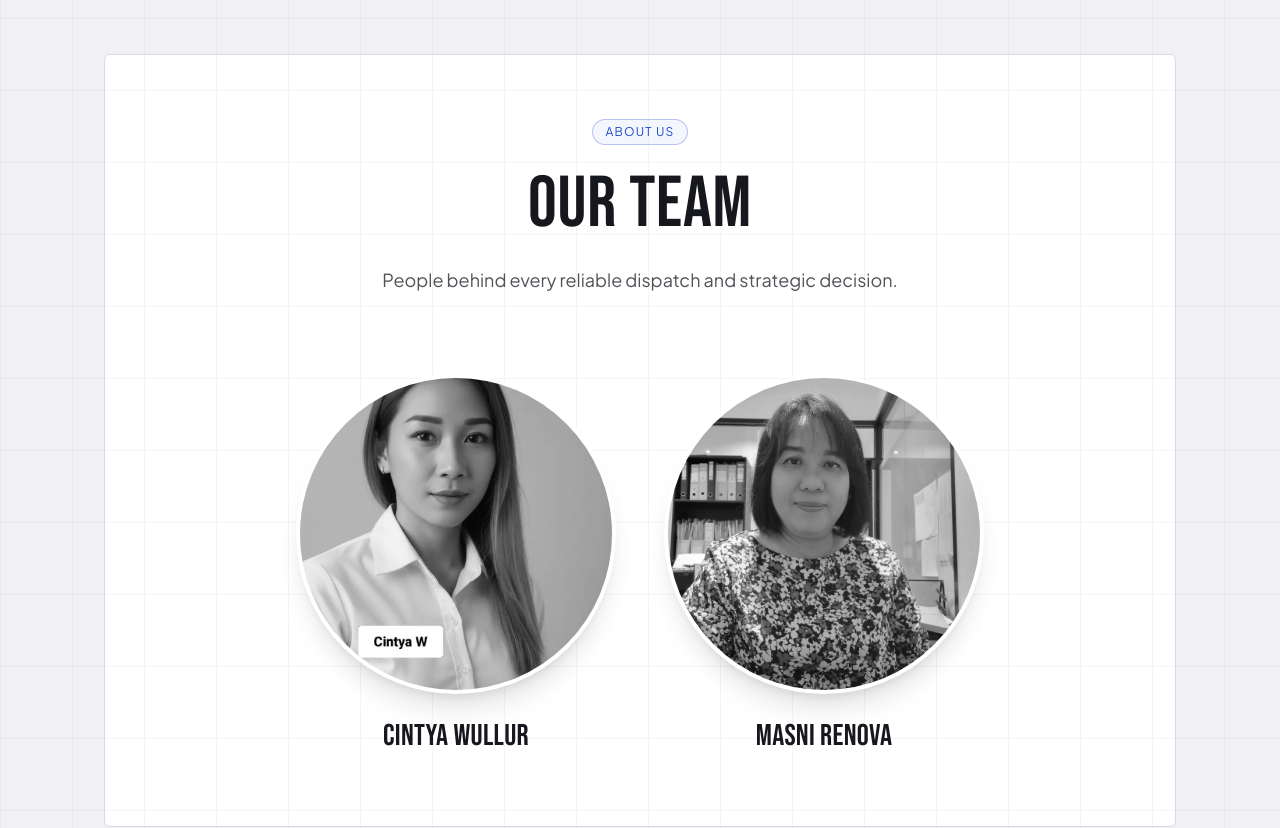
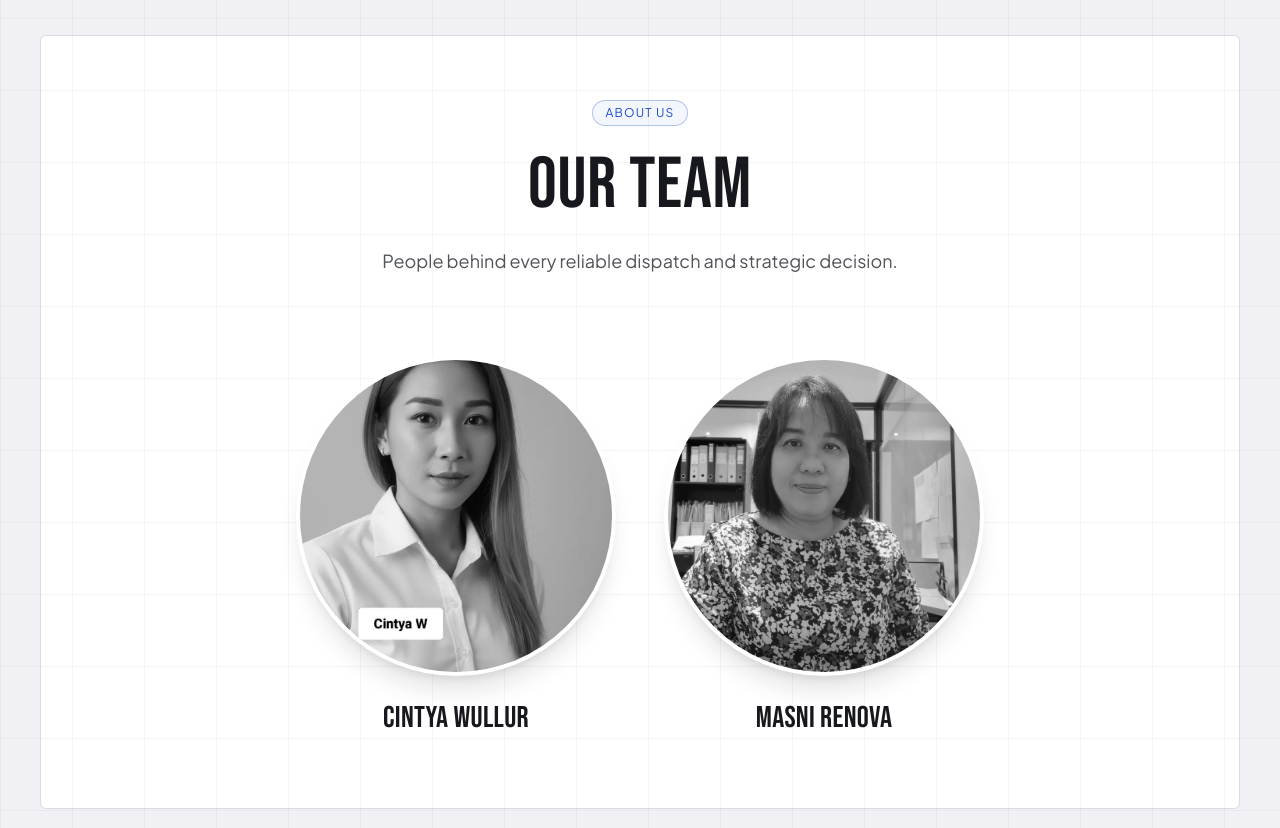
Before and after one commit to Programming-Tadulako/mbc-fe, a Next.js app: page / in a window 1280 px wide. Shown: the part 2790-3618 px from the top of the page. Built offline with nearby package versions, Linux system fonts and the light colour scheme.

Commit message:
feat: increase page content width

```diff
--- a/src/app/page.tsx
+++ b/src/app/page.tsx
@@ -2,7 +2,6 @@ import {
   FleetSection,
   HeroSection,
   RegistrySection,
-  ShowcaseSection,
   ValuesSection,
   SiteHeader,
   AboutSection,
@@ -45,7 +44,7 @@ export default function Home() {
           }),
         }}
       />
-      <main className="mx-auto flex w-full max-w-6xl flex-col gap-10 px-4 pt-5 pb-12 md:gap-14 md:px-8 lg:px-10">
+      <main className="mx-auto flex w-full max-w-7xl flex-col gap-10 px-4 pt-5 pb-12 md:gap-14 md:px-8 lg:px-10">
         <SiteHeader />
         <HeroSection />
         {/* <ShowcaseSection /> */}
--- a/src/app/pricing/page.tsx
+++ b/src/app/pricing/page.tsx
@@ -19,7 +19,7 @@ export default function PricingPage() {
     <div className="relative min-h-screen overflow-x-clip bg-mbc-page pb-10 text-foreground">
       <div className="mbc-grid-overlay pointer-events-none absolute inset-0" />
 
-      <main className="relative z-10 mx-auto flex w-full max-w-6xl flex-col gap-10 px-4 pt-5 pb-14 md:gap-16 md:px-8 lg:px-10">
+      <main className="relative z-10 mx-auto flex w-full max-w-7xl flex-col gap-10 px-4 pt-5 pb-14 md:gap-16 md:px-8 lg:px-10">
         <Pricing />
         <SiteFooter />
       </main>
--- a/src/features/landing/constants.ts
+++ b/src/features/landing/constants.ts
@@ -64,19 +64,19 @@ export const services = {
   items: [
     {
       title: "Vehicle Readiness",
-      body: "Maintaining maximum vehicle readiness through disciplined fleet management and high operational standards.", // Sesuai dokumen
+      body: "Maintaining maximum vehicle readiness through disciplined fleet management and high operational standards.",
     },
     {
       title: "Timely Logistics",
-      body: "Ensuring timely delivery and pickup of vehicles to minimize operational disruptions for your business.", // Sesuai dokumen
+      body: "Ensuring timely delivery and pickup of vehicles to minimize operational disruptions for your business.",
     },
     {
       title: "Responsive Support",
-      body: "Providing responsive customer support to address any needs or inquiries promptly.", // Sesuai dokumen
+      body: "Providing responsive customer support to address any needs or inquiries promptly.",
     },
     {
       title: "Proactive Maintenance",
-      body: "Minimizing disruptions through regular maintenance and proactive fleet management.", // Sesuai dokumen
+      body: "Minimizing disruptions through regular maintenance and proactive fleet management.",
     },
   ],
 };
--- a/src/features/landing/sections/about-section.tsx
+++ b/src/features/landing/sections/about-section.tsx
@@ -7,7 +7,7 @@ export function AboutSection() {
       id="about"
       className="scroll-mt-24 rounded-md border border-border bg-white p-4 py-8 md:scroll-mt-28 md:p-12 md:py-16"
     >
-      <div className="mx-auto max-w-6xl space-y-20">
+      <div className="mx-auto max-w-7xl space-y-20">
         <div className="flex flex-col items-center space-y-6 text-center">
           <p className="inline-block rounded-full border border-primary/30 bg-primary/5 px-3 py-1 font-mono text-xs tracking-widest text-primary uppercase">
             About Us
--- a/src/features/legal/layout.tsx
+++ b/src/features/legal/layout.tsx
@@ -11,7 +11,7 @@ export function LegalPageLayout({ children }: { children: ReactNode }) {
     <div className="relative min-h-screen bg-mbc-page text-foreground">
       <div className="mbc-grid-overlay pointer-events-none absolute inset-0" />
 
-      <main className="relative z-10 mx-auto flex w-full max-w-6xl flex-col gap-10 px-4 pt-5 pb-14 md:px-8 lg:px-10">
+      <main className="relative z-10 mx-auto flex w-full max-w-7xl flex-col gap-10 px-4 pt-5 pb-14 md:px-8 lg:px-10">
         <SiteHeader />
         {children}
         <SiteFooter />
```
